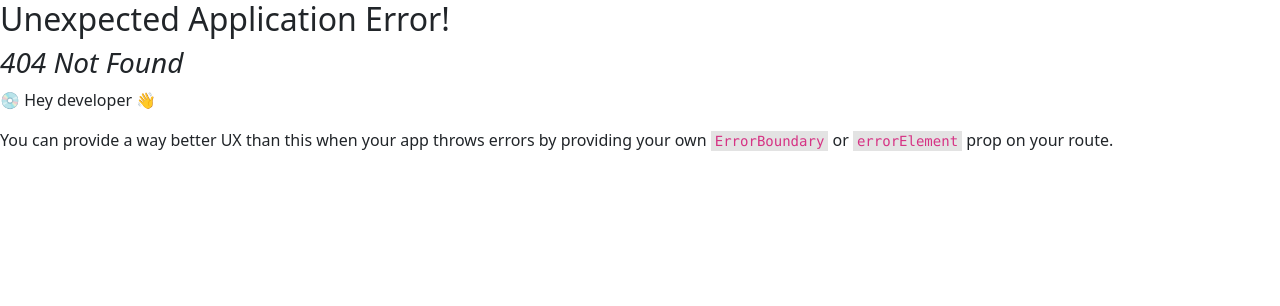
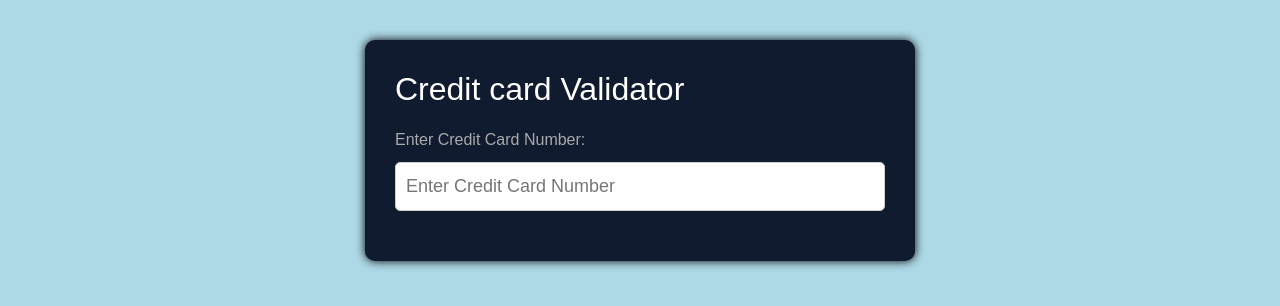
Before and after one commit to kumananlakshmanasamy/crud_class, a React (Vite) app in the folder lmscodebuilders/: page /validate in a window 1280 px wide. Before the commit this address had no page. Shown: the top 306 px of the page. Built offline with nearby package versions, Linux system fonts and the light colour scheme.

Commit message:
credit card

```diff
--- a/lmscodebuilders/package.json
+++ b/lmscodebuilders/package.json
@@ -15,7 +15,8 @@
     "react": "^19.0.0",
     "react-dom": "^19.0.0",
     "react-hot-toast": "^2.5.2",
-    "react-router-dom": "^7.4.1"
+    "react-router-dom": "^7.4.1",
+    "validator": "^13.15.0"
   },
   "devDependencies": {
     "@eslint/js": "^9.21.0",
--- a/lmscodebuilders/src/App.jsx
+++ b/lmscodebuilders/src/App.jsx
@@ -6,6 +6,7 @@ import { RouterProvider,createBrowserRouter } from 'react-router-dom'
 import User from './getuser/getUser'
 import UpdateUser from './updateuser/updateUser'
 import AddUsers from './adduser/addUser';
+import ValidateCard from './CardValidation/CardValidation';
 function App() {
   const route =createBrowserRouter([
     {
@@ -19,6 +20,9 @@ function App() {
     {
       path:"/add",
       element:<AddUsers/>
+    },{
+      path :"/validate",
+      element:<ValidateCard/>
     }
   ])
   return (
--- /dev/null
+++ b/lmscodebuilders/src/CardValidation/CardValidation.jsx
@@ -0,0 +1,43 @@
+import { useState } from "react";
+import validator from 'validator';
+const ValidateCard = () => {
+const [credit,setcredit] = useState('')
+const [errormessage,seterrormessage] = useState('')
+const [flag,setflag] = useState(false)
+const validateCreditCard = (cardNumber) => {
+   if  (validator.isCreditCard(cardNumber)) {
+        seterrormessage('Valid Credit Card Number')
+        setflag(true)
+    } else if (cardNumber == ''){
+        seterrormessage('')
+    }else{
+        seterrormessage('Invalid Credit Card Number')
+        setflag(false)
+    }
+}
+return (
+    <div style={{display:'flex',
+        flexDirection:'column',
+        alignItems:'center',
+        fontFamily:'Arial ,sans-serif',
+        padding:'40px',
+        backgroundColor:'lightblue',
+        height:'100vh',
+    }}>
+        <div style={{backgroundColor:'#101b30',padding:"30px",borderRadius:'10px',width:'100%',boxShadow:'0 0 10px #000',maxWidth:'550px'}}>
+            <h2 style={{color:'#fff',marginBottom:'20px'}}>Credit card Validator</h2>
+            <label style={{marginBottom:'10px',display:'block',color:'#aaa'}}>Enter Credit Card Number:</label>
+            <input
+                type="text"
+                value={credit}
+                onChange={(e)=> {setcredit(e.target.value) , validateCreditCard(e.target.value)}}
+                placeholder="Enter Credit Card Number"
+                style={{width:'100%',padding:'10px',fontSize:'18px',border:'1px solid #ccc',borderRadius:'5px',marginBottom:'20px',outline:'none'}}
+            />
+            <div style={{fontWeight:'600', color:flag? "#44ed23":'red'}}>{errormessage}</div>
+        </div>
+    </div>
+)
+
+}
+export default ValidateCard;
```
Also changed, not shown: 1 other file (tests, documents, lock files or other folders).
